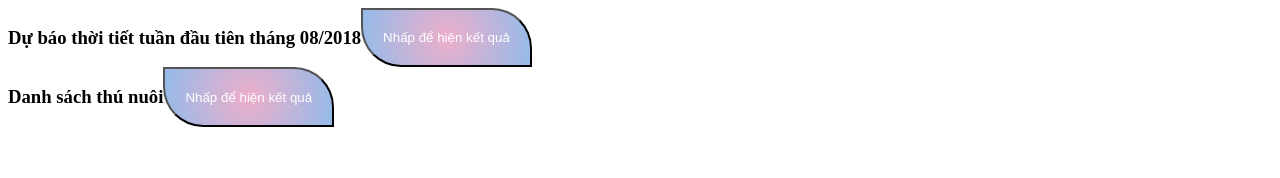
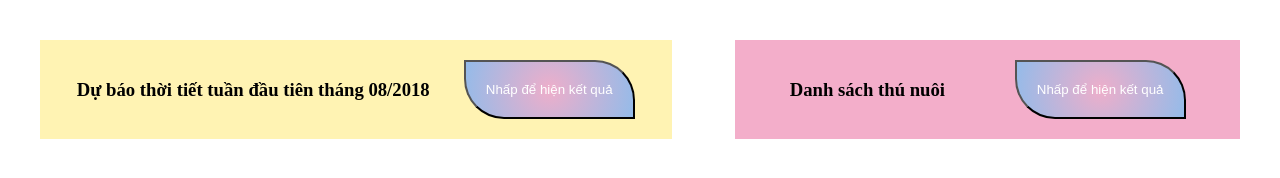
Before and after one commit to kiseki2301/JSON-AJAX_Exercise1, a plain HTML site: page index.html in a window 1280 px wide. Drawn offline with Linux system fonts and the light colour scheme.

Commit message:
Updating CSS

```diff
--- a/css/style.css
+++ b/css/style.css
@@ -1,4 +1,17 @@
-header {display: flex;}
+.total-container { max-width: 1400px; margin:40px auto 0 auto; }
+.container {padding: 20px; margin-bottom: 20px; box-sizing: border-box;}
+
+.container:nth-child(1) {background-color:#fff3b3; flex-basis:50%;}
+.container:nth-child(2) {background-color: #f3aeca; flex-basis:40%;}
+header {display: inline-flex;}
+
+@media (min-width: 900px) { /* khi kích thước màn hình nhỏ thì hiện dưới dạng 1 cột, khi kích thước máy tính (từ 900px-1400px) thì hiện dưới dạng 2 cột*/
+    .total-container{ display: flex; justify-content: space-around; }
+}
+
+header {display: flex; justify-content: space-around;} /*canh CSS cho button và h3 ra giữa container*/
+
+
 #clickandreceive-1, #clickandreceive-2
 {
 padding: 10px 20px;
@@ -10,4 +23,4 @@ color: #FFFFFF;
 cursor: pointer;
 }
 
-.hide-me { display: none;}
+.hide-me { visibility: hidden;}
--- a/index.html
+++ b/index.html
@@ -10,19 +10,17 @@
 </head>
 <body>
 
-<section>
+<article class= "total-container">
+    <section class ="container">
         <header>
             <h3>Dự báo thời tiết tuần đầu tiên tháng 08/2018 </h3>
             <button id="clickandreceive-1">Nhấp để hiện kết quả</button>
         </header>
 
         <div id="weather-box"></div>
-
-
     </section>
 
-
-<section>
+    <section class= "container">
         <header>
             <h3>Danh sách thú nuôi</h3>
             <button id="clickandreceive-2">Nhấp để hiện kết quả</button>
@@ -30,11 +28,11 @@
 
         <div id="pet-box"></div>
 
-    <!-- <script src="js/data.js"></script>     -->
+            <!-- <script src="js/data.js"></script>   -->
     </section>
-
 
     <script src="js/data.js"></script>
 
+</article>
 </body>
 </html>
```
Lines whose indentation alone changed are shown as unchanged.
